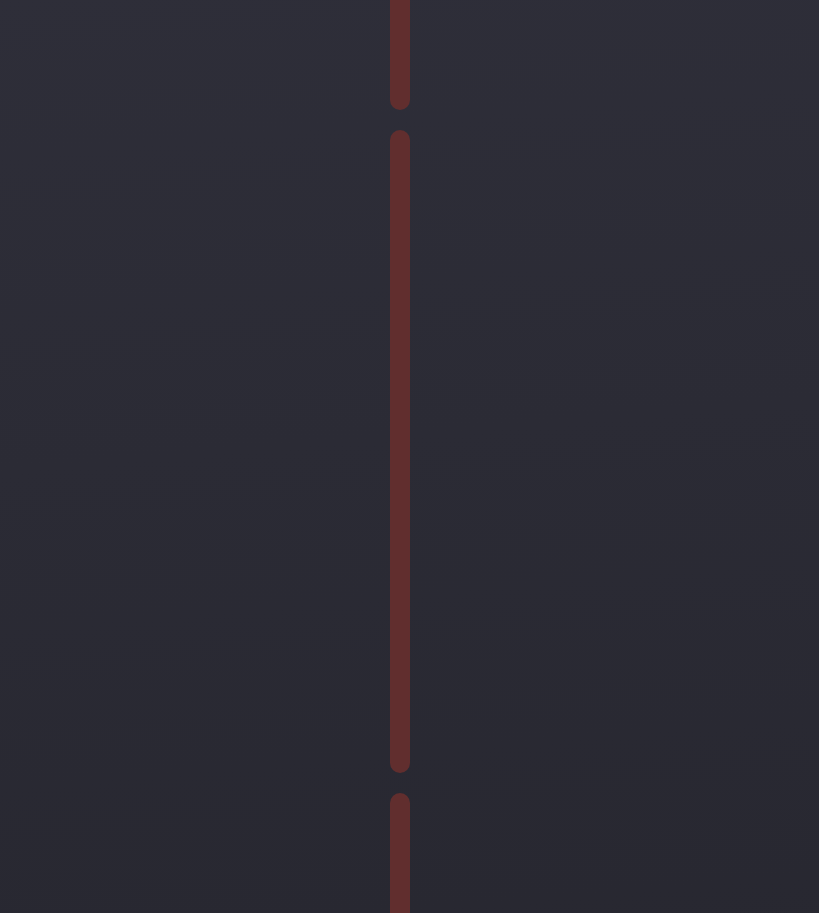
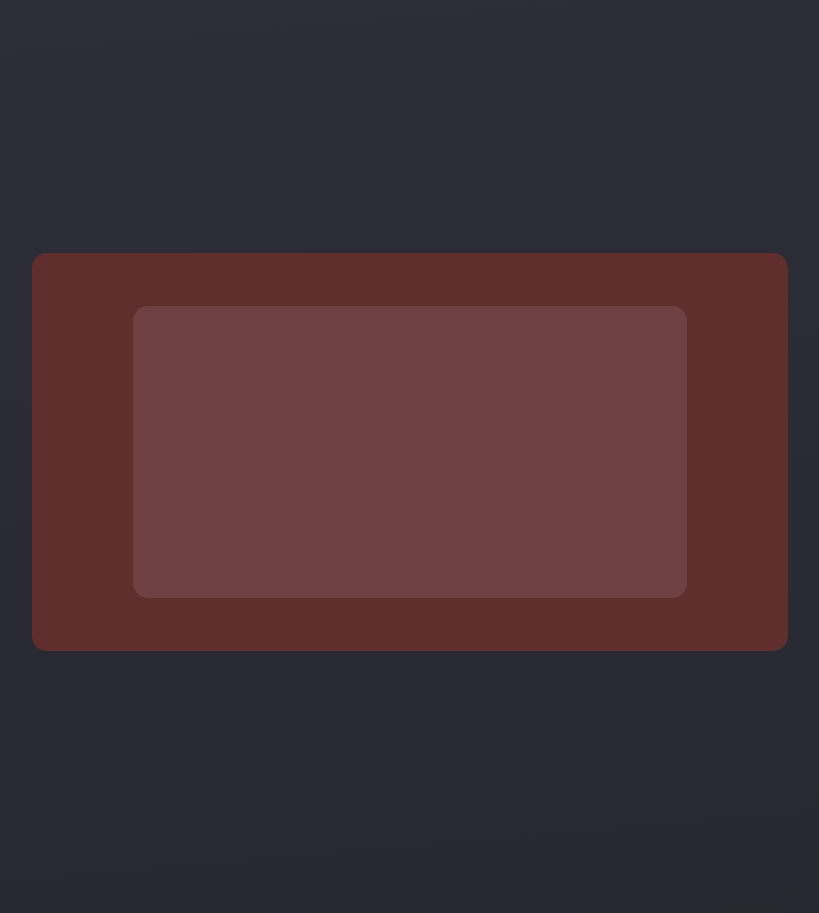
Before and after one commit to sterre-van-oploo/naait-m, a plain HTML site: page index.html in a window 1280 px wide. Shown: the part 1880-2793 px from the top of the page, without its empty margins (230-1049 px from the left). Drawn offline with Linux system fonts and the light colour scheme.

Commit message:
I finally fixed the boxes

```diff
--- a/css/style.css
+++ b/css/style.css
@@ -10,12 +10,15 @@ body {
 }
 
 .content {
+    position: absolute;
+    top: 20%;
+    left: 20%;
+    right: 20%;
+    bottom: 20%;
     background: #612e2e;
-    height: 100%;
-    border-radius: 10px;
-    padding: 10px;
-    position: relative;
-    z-index: 1;
+    border-radius: 15px;
+    z-index: 2;
+    padding: 20px;
     align-content: center;
 }
 
@@ -93,17 +96,20 @@ body > div > div {
 .footer {
     display: flex;
     flex: 15;
+    position: relative; /* Added */
 }
 
 .header{
     display: flex;
     flex: 15;
     position: relative;
+    position: relative; /* Added */
 }
 
 body > div.middle-body, body > div.lower-body, body > div.footer {
     display: flex;
     flex: 15;
+    position: relative; /* Added */
 }
 
 body > div.middle-body > div.name, body > div.lower-body > div.name, body > div.footer > div.name {
```
Also changed, not shown: code-holder.txt.
